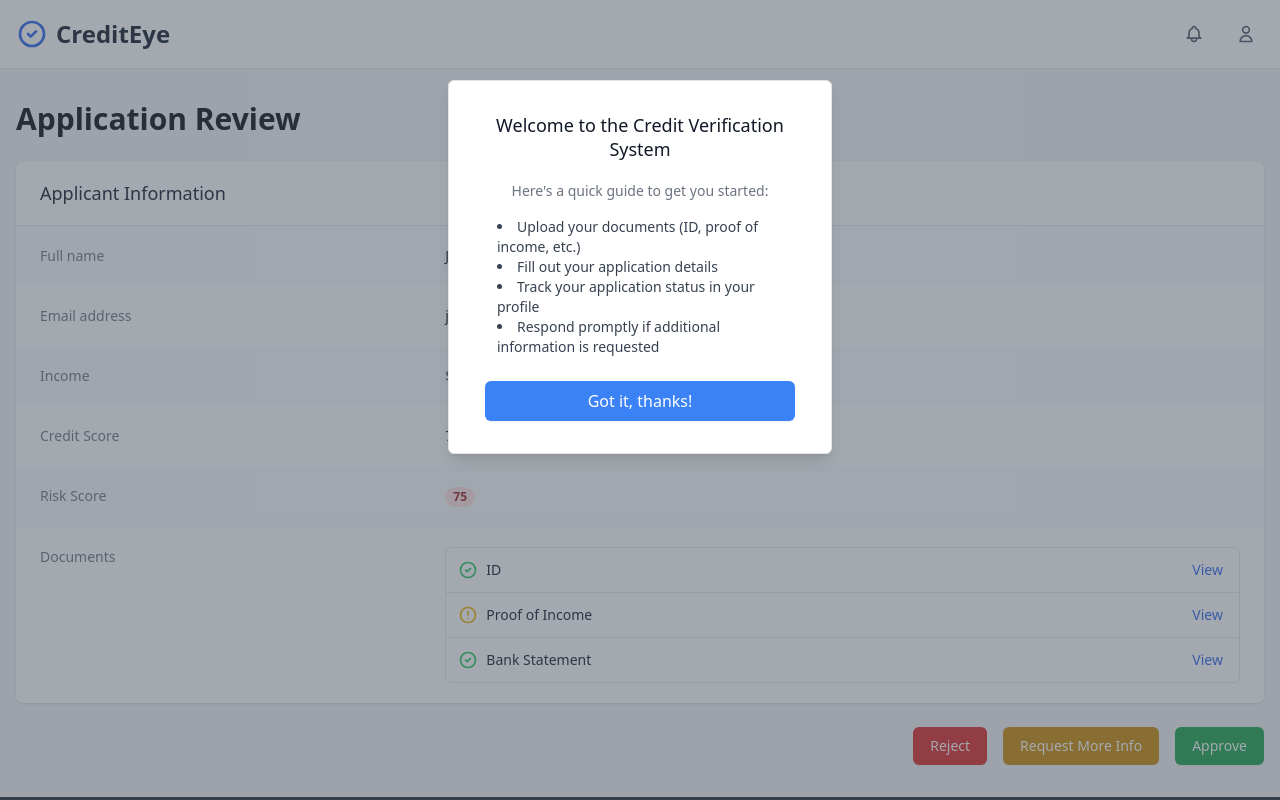
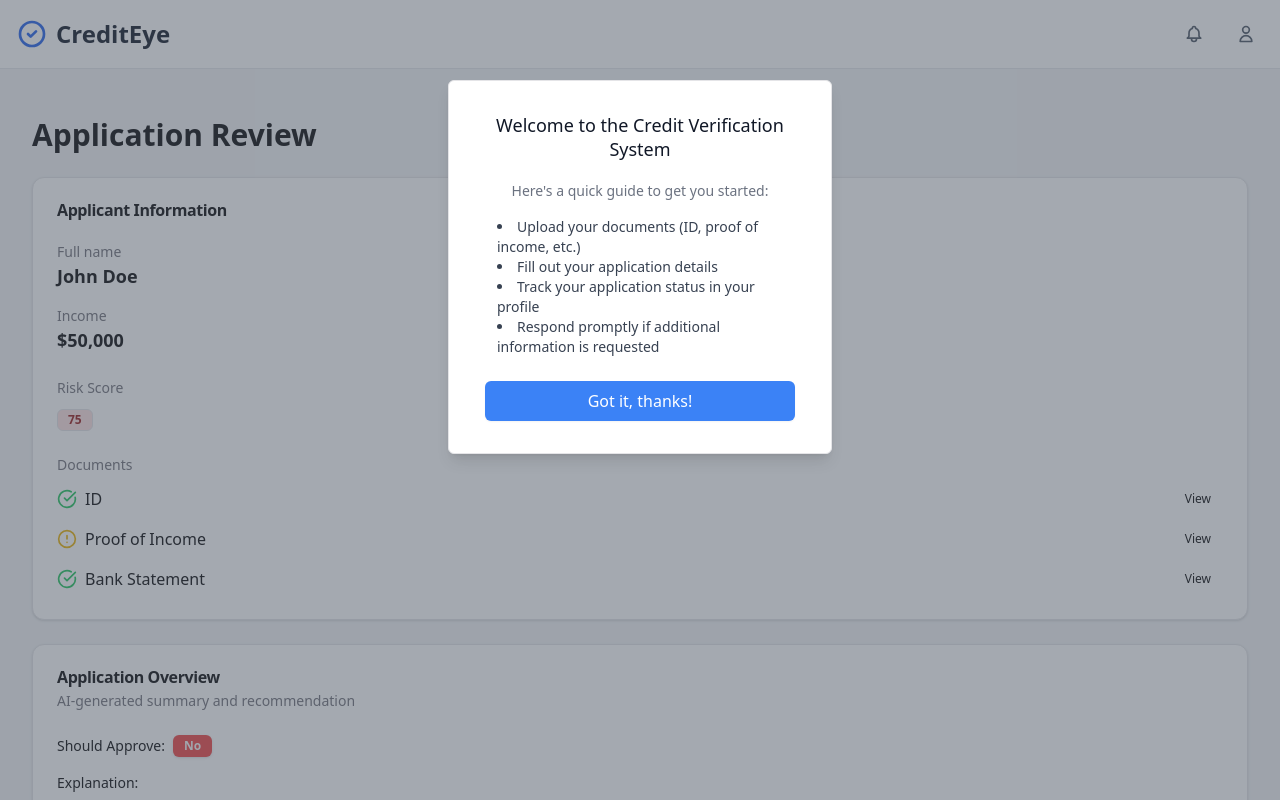
Before and after one commit to v3gaaa/CreditEye, a React (Vite) app in the folder frontend/: page /application/1 in a window 1280 px wide. Shown: the top 800 px of the page. Built offline with nearby package versions, Linux system fonts and the light colour scheme.

Commit message:
Application overview

```diff
--- a/frontend/package.json
+++ b/frontend/package.json
@@ -19,6 +19,7 @@
     "@radix-ui/react-label": "^2.1.0",
     "@radix-ui/react-progress": "^1.1.0",
     "@radix-ui/react-select": "^2.1.1",
+    "@radix-ui/react-separator": "^1.1.0",
     "@radix-ui/react-slot": "^1.1.0",
     "@radix-ui/react-tabs": "^1.1.0",
     "axios": "^1.7.7",
--- /dev/null
+++ b/frontend/src/components/ui/separator.tsx
@@ -0,0 +1,29 @@
+import * as React from "react"
+import * as SeparatorPrimitive from "@radix-ui/react-separator"
+
+import { cn } from "@/lib/utils"
+
+const Separator = React.forwardRef<
+  React.ElementRef<typeof SeparatorPrimitive.Root>,
+  React.ComponentPropsWithoutRef<typeof SeparatorPrimitive.Root>
+>(
+  (
+    { className, orientation = "horizontal", decorative = true, ...props },
+    ref
+  ) => (
+    <SeparatorPrimitive.Root
+      ref={ref}
+      decorative={decorative}
+      orientation={orientation}
+      className={cn(
+        "shrink-0 bg-border",
+        orientation === "horizontal" ? "h-[1px] w-full" : "h-full w-[1px]",
+        className
+      )}
+      {...props}
+    />
+  )
+)
+Separator.displayName = SeparatorPrimitive.Root.displayName
+
+export { Separator }
--- a/frontend/src/pages/ApplicationReview.tsx
+++ b/frontend/src/pages/ApplicationReview.tsx
@@ -1,14 +1,26 @@
-import React, { useState, useEffect } from 'react'
-import { useParams } from 'react-router-dom'
-import { CheckCircleIcon, XCircleIcon, ExclamationCircleIcon } from '@heroicons/react/outline'
+'use client'
 
-export default function ApplicationReview() {
-  const { id } = useParams()
+import { useState, useEffect } from 'react'
+import { Card, CardContent, CardDescription, CardHeader, CardTitle } from "@/components/ui/card"
+import { Badge } from "@/components/ui/badge"
+import { Button } from "@/components/ui/button"
+import { Separator } from "@/components/ui/separator"
+import { CheckCircle, XCircle, AlertCircle, FileText, DollarSign, CreditCard, AlertTriangle } from 'lucide-react'
+
+export default function ApplicationReview({ id = '123' }) {
   const [application, setApplication] = useState(null)
+  const [applicationOverview, setApplicationOverview] = useState({
+    shouldApprove: false,
+    explanation: 'This is a brief explanation generated by ChatGPT.',
+    relevantData: {
+      'Income Verified': 'Yes',
+      'Debt-to-Income Ratio': 'Low',
+      'Credit History': 'Good',
+    },
+  })
 
   useEffect(() => {
-    // Fetch application data
-    // This is where you'd typically make an API call
+    // Simulating API call
     setApplication({
       id,
       name: 'John Doe',
@@ -28,82 +40,120 @@ export default function ApplicationReview() {
     return <div>Loading...</div>
   }
 
+  const getRiskScoreColor = (score) => {
+    if (score < 50) return 'bg-green-100 text-green-800'
+    if (score < 75) return 'bg-yellow-100 text-yellow-800'
+    return 'bg-red-100 text-red-800'
+  }
+
+  const getDocumentIcon = (status) => {
+    switch (status) {
+      case 'verified':
+        return <CheckCircle className="h-5 w-5 text-green-500" />
+      case 'pending':
+        return <AlertCircle className="h-5 w-5 text-yellow-500" />
+      default:
+        return <XCircle className="h-5 w-5 text-red-500" />
+    }
+  }
+
   return (
-    <div className="space-y-6">
+    <div className="container mx-auto p-4 space-y-6">
       <h1 className="text-3xl font-bold">Application Review</h1>
-      <div className="bg-white shadow overflow-hidden sm:rounded-lg">
-        <div className="px-4 py-5 sm:px-6">
-          <h3 className="text-lg leading-6 font-medium text-gray-900">Applicant Information</h3>
+
+      <Card>
+        <CardHeader>
+          <CardTitle>Applicant Information</CardTitle>
+        </CardHeader>
+        <CardContent className="grid gap-6">
+          <div className="grid grid-cols-2 gap-4">
+            <div>
+              <p className="text-sm font-medium text-muted-foreground">Full name</p>
+              <p className="text-lg font-semibold">{application.name}</p>
             </div>
-        <div className="border-t border-gray-200">
-          <dl>
-            <div className="bg-gray-50 px-4 py-5 sm:grid sm:grid-cols-3 sm:gap-4 sm:px-6">
-              <dt className="text-sm font-medium text-gray-500">Full name</dt>
-              <dd className="mt-1 text-sm text-gray-900 sm:mt-0 sm:col-span-2">{application.name}</dd>
+            <div>
+              <p className="text-sm font-medium text-muted-foreground">Email address</p>
+              <p className="text-lg font-semibold">{application.email}</p>
             </div>
-            <div className="bg-white px-4 py-5 sm:grid sm:grid-cols-3 sm:gap-4 sm:px-6">
-              <dt className="text-sm font-medium text-gray-500">Email address</dt>
-              <dd className="mt-1 text-sm text-gray-900 sm:mt-0 sm:col-span-2">{application.email}</dd>
+            <div>
+              <p className="text-sm font-medium text-muted-foreground">Income</p>
+              <p className="text-lg font-semibold">{application.income}</p>
             </div>
-            <div className="bg-gray-50 px-4 py-5 sm:grid sm:grid-cols-3 sm:gap-4 sm:px-6">
-              <dt className="text-sm font-medium text-gray-500">Income</dt>
-              <dd className="mt-1 text-sm text-gray-900 sm:mt-0 sm:col-span-2">{application.income}</dd>
+            <div>
+              <p className="text-sm font-medium text-muted-foreground">Credit Score</p>
+              <p className="text-lg font-semibold">{application.creditScore}</p>
             </div>
-            <div className="bg-white px-4 py-5 sm:grid sm:grid-cols-3 sm:gap-4 sm:px-6">
-              <dt className="text-sm font-medium text-gray-500">Credit Score</dt>
-              <dd className="mt-1 text-sm text-gray-900 sm:mt-0 sm:col-span-2">{application.creditScore}</dd>
           </div>
-            <div className="bg-gray-50 px-4 py-5 sm:grid sm:grid-cols-3 sm:gap-4 sm:px-6">
-              <dt className="text-sm font-medium text-gray-500">Risk Score</dt>
-              <dd className="mt-1 text-sm text-gray-900 sm:mt-0 sm:col-span-2">
-                <span className={`px-2 inline-flex text-xs leading-5 font-semibold rounded-full ${
-                  application.riskScore < 50 ? 'bg-green-100 text-green-800' :
-                  application.riskScore < 75 ? 'bg-yellow-100 text-yellow-800' :
-                  'bg-red-100 text-red-800'
-                }`}>
+
+          <div>
+            <p className="text-sm font-medium text-muted-foreground mb-2">Risk Score</p>
+            <Badge variant="outline" className={getRiskScoreColor(application.riskScore)}>
               {application.riskScore}
-                </span>
-              </dd>
+            </Badge>
           </div>
-            <div className="bg-white px-4 py-5 sm:grid sm:grid-cols-3 sm:gap-4 sm:px-6">
-              <dt className="text-sm font-medium text-gray-500">Documents</dt>
-              <dd className="mt-1 text-sm text-gray-900 sm:mt-0 sm:col-span-2">
-                <ul className="border border-gray-200 rounded-md divide-y divide-gray-200">
+
+          <div>
+            <p className="text-sm font-medium text-muted-foreground mb-2">Documents</p>
+            <ul className="space-y-2">
               {application.documents.map((document, index) => (
-                    <li key={index} className="pl-3 pr-4 py-3 flex items-center justify-between text-sm">
-                      <div className="w-0 flex-1 flex items-center">
-                        {document.status === 'verified' ? (
-                          <CheckCircleIcon className="flex-shrink-0 h-5 w-5 text-green-500" />
-                        ) : document.status === 'pending' ? (
-                          <ExclamationCircleIcon className="flex-shrink-0 h-5 w-5 text-yellow-500" />
-                        ) : (
-                          <XCircleIcon className="flex-shrink-0 h-5 w-5 text-red-500" />
-                        )}
-                        <span className="ml-2 flex-1 w-0 truncate">{document.type}</span>
+                <li key={index} className="flex items-center justify-between">
+                  <div className="flex items-center space-x-2">
+                    {getDocumentIcon(document.status)}
+                    <span>{document.type}</span>
                   </div>
-                      <div className="ml-4 flex-shrink-0">
-                        <a href="#" className="font-medium text-blue-600 hover:text-blue-500">
-                          View
-                        </a>
-                      </div>
+                  <Button variant="ghost" size="sm">View</Button>
                 </li>
               ))}
             </ul>
-              </dd>
           </div>
-          </dl>
+        </CardContent>
+      </Card>
+
+      <Card>
+        <CardHeader>
+          <CardTitle>Application Overview</CardTitle>
+          <CardDescription>AI-generated summary and recommendation</CardDescription>
+        </CardHeader>
+        <CardContent className="space-y-4">
+          <div className="flex items-center space-x-2">
+            <p className="text-sm font-medium">Should Approve:</p>
+            <Badge variant={applicationOverview.shouldApprove ? "success" : "destructive"}>
+              {applicationOverview.shouldApprove ? 'Yes' : 'No'}
+            </Badge>
           </div>
+
+          <div>
+            <p className="text-sm font-medium mb-1">Explanation:</p>
+            <p className="text-sm text-muted-foreground">{applicationOverview.explanation}</p>
           </div>
+
+          <div>
+            <p className="text-sm font-medium mb-1">Relevant Data:</p>
+            <ul className="grid grid-cols-2 gap-2">
+              {Object.entries(applicationOverview.relevantData).map(([key, value]) => (
+                <li key={key} className="flex items-center space-x-2">
+                  <Badge variant="outline">{key}</Badge>
+                  <span className="text-sm">{value}</span>
+                </li>
+              ))}
+            </ul>
+          </div>
+        </CardContent>
+      </Card>
+
       <div className="flex justify-end space-x-4">
-        <button className="py-2 px-4 border border-transparent rounded-md shadow-sm text-sm font-medium text-white bg-red-600 hover:bg-red-700 focus:outline-none focus:ring-2 focus:ring-offset-2 focus:ring-red-500">
+        <Button variant="destructive">
+          <XCircle className="mr-2 h-4 w-4" />
           Reject
-        </button>
-        <button className="py-2 px-4 border border-transparent rounded-md shadow-sm text-sm font-medium text-white bg-yellow-600 hover:bg-yellow-700 focus:outline-none focus:ring-2 focus:ring-offset-2 focus:ring-yellow-500">
+        </Button>
+        <Button variant="secondary">
+          <AlertTriangle className="mr-2 h-4 w-4" />
           Request More Info
-        </button>
-        <button className="py-2 px-4 border border-transparent rounded-md shadow-sm text-sm font-medium text-white bg-green-600 hover:bg-green-700 focus:outline-none focus:ring-2 focus:ring-offset-2 focus:ring-green-500">
+        </Button>
+        <Button variant="default">
+          <CheckCircle className="mr-2 h-4 w-4" />
           Approve
-        </button>
+        </Button>
       </div>
     </div>
   )
--- a/frontend/src/pages/Dashboard.tsx
+++ b/frontend/src/pages/Dashboard.tsx
@@ -4,7 +4,7 @@ import { SearchIcon, FilterIcon, PlusIcon } from '@heroicons/react/outline'
 
 export default function Dashboard() {
   const [applications, setApplications] = useState([
-    { id: 1, name: 'John Doe', status: 'Under Review', riskScore: 75, hasIssues: false },
+    { id: 1, name: 'John Doe', status: 'Under Review', riskScore: 0, hasIssues: false },
     { id: 2, name: 'Jane Smith', status: 'Submitted', riskScore: 60, hasIssues: true },
   ])
   const [searchTerm, setSearchTerm] = useState('')
```
Also changed, not shown: 1 other file (tests, documents, lock files or other folders). Lines whose indentation alone changed are shown as unchanged.
